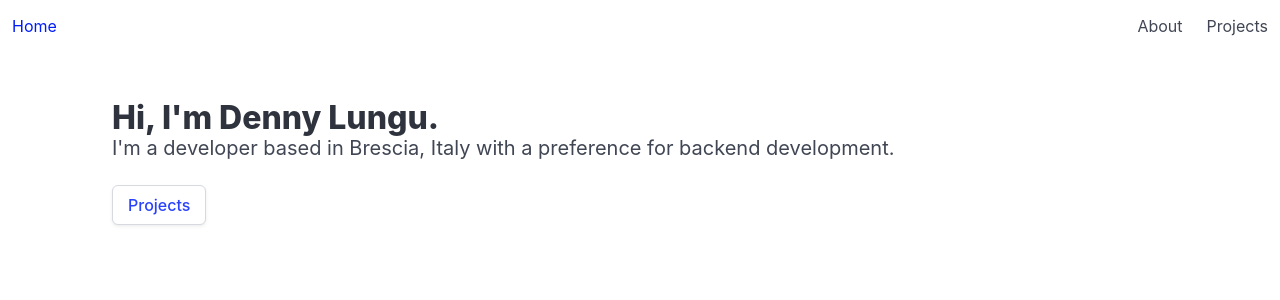
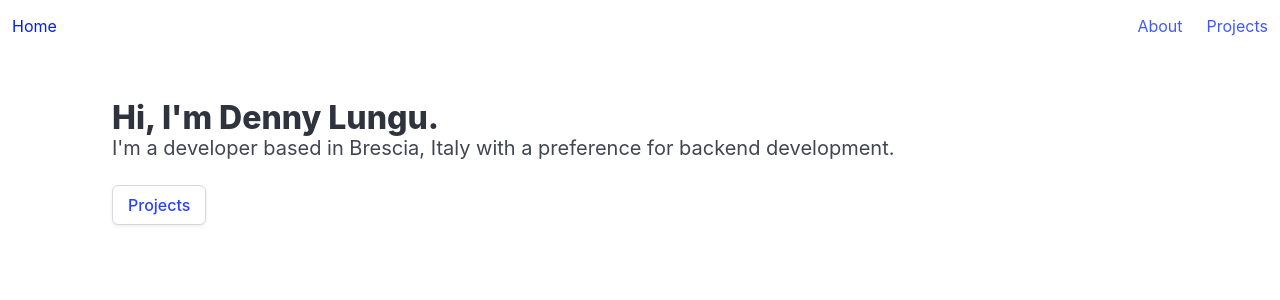
Before and after one commit to d-lungu/www.dennylungu.com, a Flask app: page / in a window 1280 px wide. Shown: the top 300 px of the page. Run offline with Flask 3, Linux system fonts and the light colour scheme.

Commit message:
changeed breadcrumb separator + changed navbar top right buttons text color to match breadcrumb

```diff
--- a/app/templates/base.html
+++ b/app/templates/base.html
@@ -30,18 +30,19 @@
 
     <div class="navbar-menu">
         <div class="navbar-start">
-            <nav class="navbar-item breadcrumb">
+            <nav class="navbar-item breadcrumb has-succeeds-separator">
                 <ul>
                     {% for href, title in BREADCRUMB[:-1] %}
-                    <li><a href="{{ href }}">{{ title }}</a></li>
+                        <li><a href="{{ href }}">{{ title }}</a></li>
                     {% endfor %}
-                    <li class="is-active"><a href="{{ BREADCRUMB[-1][0] }}" aria-current="page">{{ BREADCRUMB[-1][1] }}</a></li>
+                    <li class="is-active"><a href="{{ BREADCRUMB[-1][0] }}"
+                                             aria-current="page">{{ BREADCRUMB[-1][1] }}</a></li>
                 </ul>
             </nav>
         </div>
         <div class="navbar-end">
-            <a class="navbar-item" href="/"> About </a>
-            <a class="navbar-item" href="/projects"> Projects </a>
+            <a class="navbar-item" href="/"><p class="has-text-link">About</p></a>
+            <a class="navbar-item" href="/projects"><p class="has-text-link">Projects</p></a>
         </div>
     </div>
 </nav>
```
